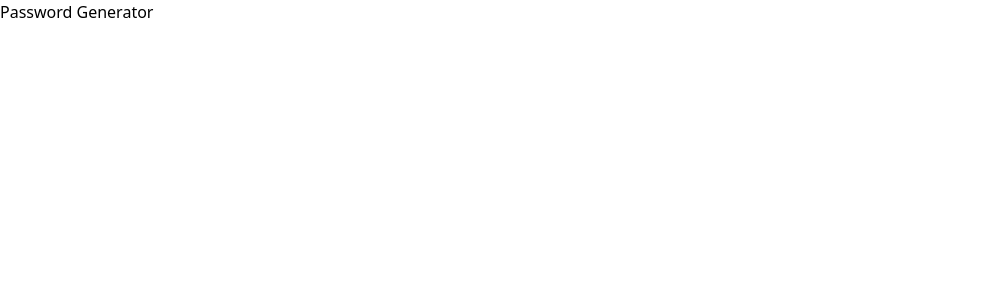
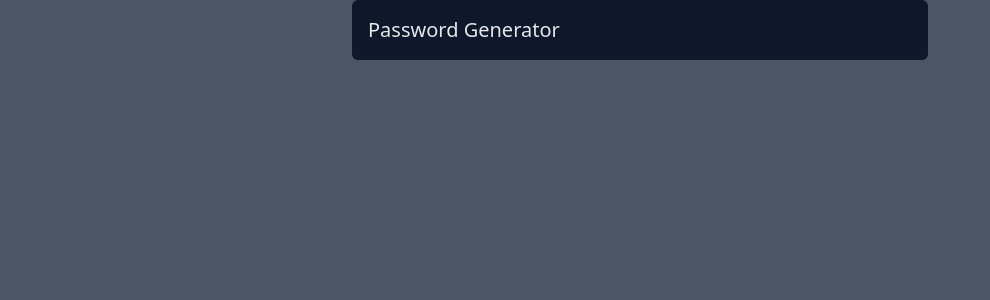
Before and after one commit to taraksh01/passwordGenerator, a JavaScript app: page / in a window 1280 px wide. Shown: the top 300 px of the page, without its empty margins (0-990 px from the left). Built offline with nearby package versions, Linux system fonts and the light colour scheme.

Commit message:
Rendered App

```diff
--- a/index.js
+++ b/index.js
@@ -1,5 +1,4 @@
 import ReactDOM from "react-dom/client";
+import App from "./src/App";
 
-ReactDOM.createRoot(document.querySelector("#root")).render(
-  <h1>Password Generator</h1>
-);
+ReactDOM.createRoot(document.querySelector("#root")).render(<App />);
```
